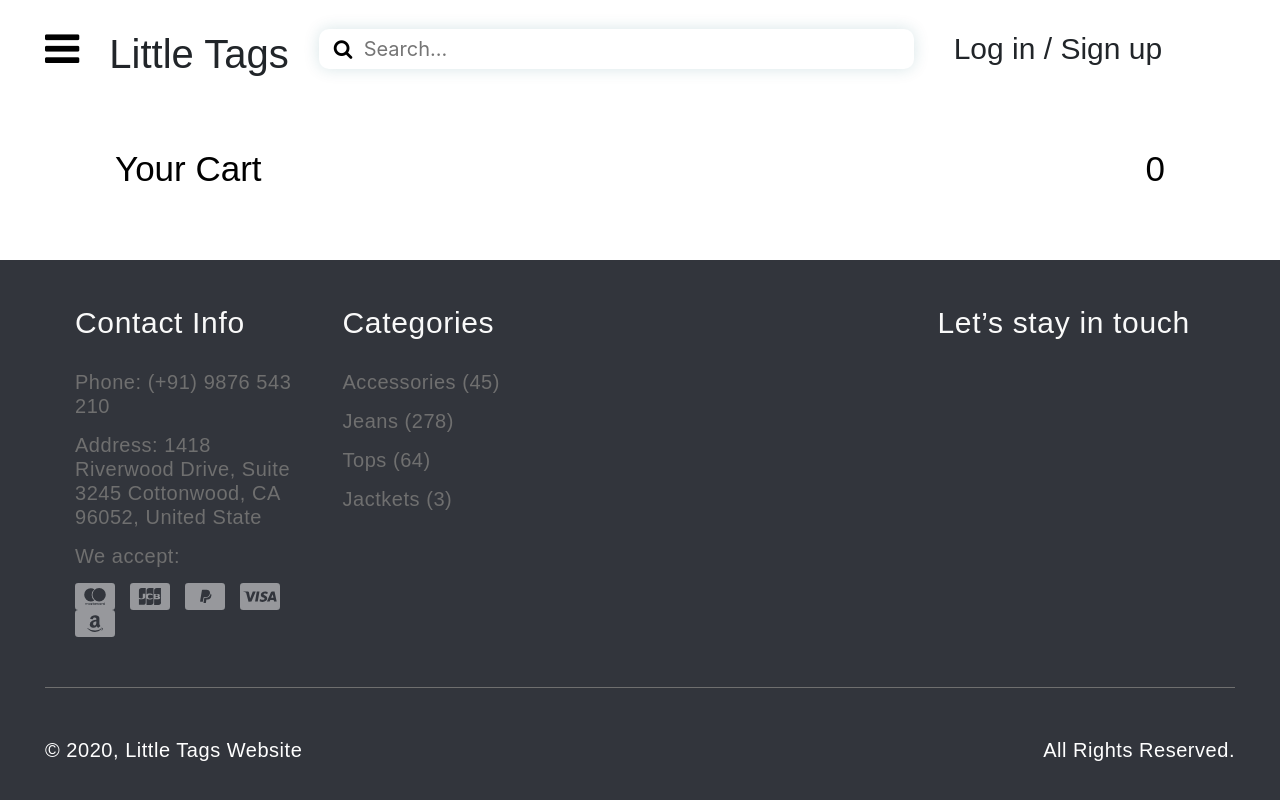
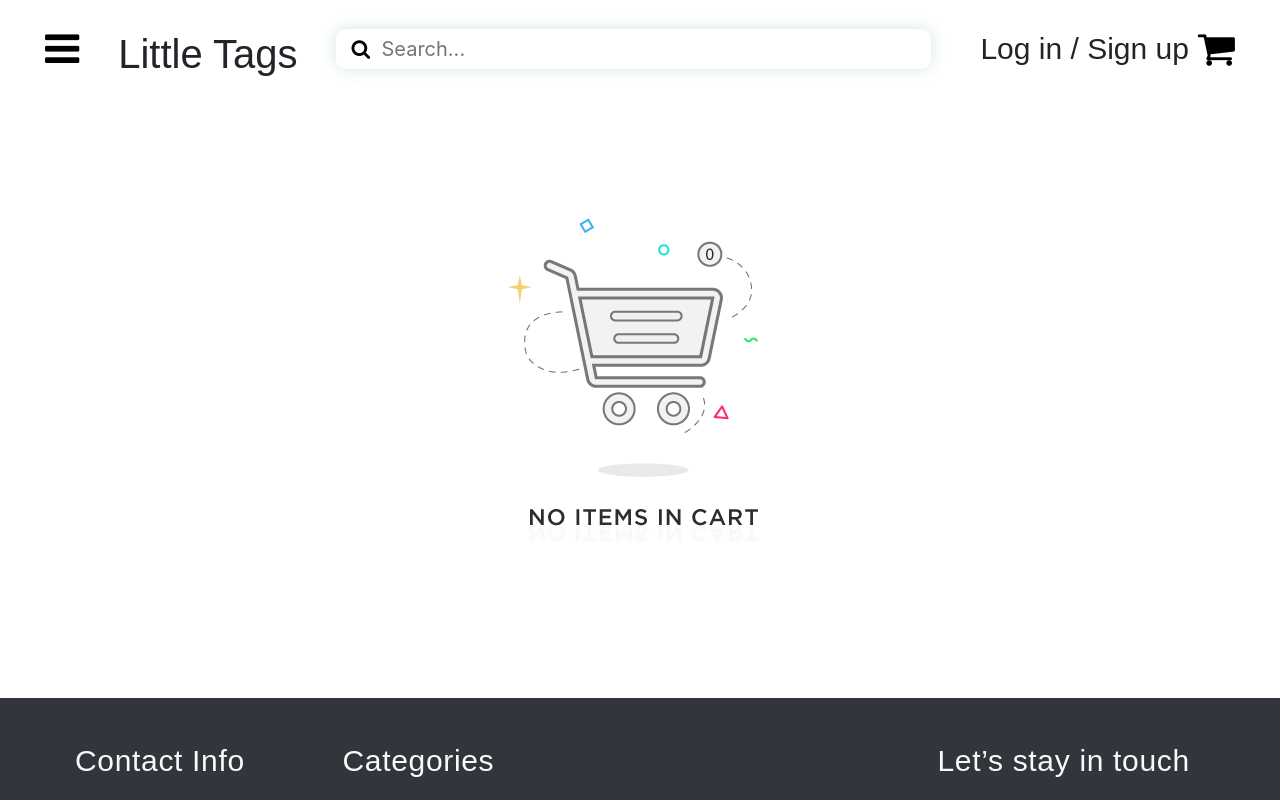
Before and after one commit to pesto-students/little-tags-96mickey, a React (Create React App) app: page /cart in a window 1280 px wide. Shown: the top 800 px of the page. Built offline with nearby package versions, Linux system fonts and the light colour scheme.

Commit message:
Minor:[Container]:CartIconAddedToTheHeader

```diff
--- a/src/components/header/header.jsx
+++ b/src/components/header/header.jsx
@@ -1,6 +1,7 @@
 // vendor
 import React from "react";
 import { connect, useSelector, useDispatch } from "react-redux";
+import { useHistory } from "react-router-dom";
 
 //styles
 import {
@@ -33,6 +34,7 @@ export const Header = ({ isHome }) => {
     setScrollPosition(position);
   };
   const dispatch = useDispatch();
+  const history = useHistory();
 
   React.useEffect(() => {
     window.addEventListener("scroll", handleScroll, { passive: true });
@@ -106,6 +108,11 @@ export const Header = ({ isHome }) => {
             Log in / Sign up
           </HeaderLoginStyled>
         )}
+        <IconComponent
+          name="fa-shopping-cart"
+          size="40px"
+          handleClick={() => history.push("/cart")}
+        />
         <ModalComponent />
       </HeaderStyled>
     </HeaderWrapperStyled>
--- a/src/components/header/header.styled.js
+++ b/src/components/header/header.styled.js
@@ -24,8 +24,9 @@ export const HeaderWrapperStyled = styled.div`
 
 export const HeaderStyled = styled.div`
   background-color: transparent;
-  margin: 25px 45px;
+  padding: 25px 45px;
   display: flex;
+  justify-content: space-between;
   align-items: center;
 `;
 
--- a/src/components/login-modal/login-modal.component.jsx
+++ b/src/components/login-modal/login-modal.component.jsx
@@ -17,7 +17,7 @@ import {
 import IconComponent from "./../icon-component/icon-component";
 
 Modal.setAppElement("#root");
-const ModalContainer = ({ onClose }) => {
+const ModalContainer = () => {
   const isLoginModalOpen = useSelector((state) => state.user.isLoginModalOpen);
   const dispatch = useDispatch();
 
@@ -25,8 +25,17 @@ const ModalContainer = ({ onClose }) => {
     console.log(error);
   };
 
-  const facebookResponse = (response) => {
-    console.log(response);
+  const facebookResponse = ({ name, email, picture, accessToken }) => {
+    dispatch({
+      type: "LOGGED_IN",
+      payload: {
+        username: name,
+        email,
+        imageUrl: picture?.data?.url,
+        tokenId: accessToken,
+      },
+    });
+    closeLoginModal();
   };
 
   const googleResponse = ({
--- a/src/config.json
+++ b/src/config.json
@@ -1,7 +1,7 @@
 {
     "GOOGLE_CLIENT_ID": "103581979723-sbdbu9bq3ajrvc97d276sts3urj6qbqi.apps.googleusercontent.com",
     "client_secret":"YYy6hwjPNIzPLCkEnAvak0b1",
-    "FACEBOOK_APP_ID": "XXXXX",
+    "FACEBOOK_APP_ID": "318069266146931",
     "FIREBASE_CONFIG" : {
       "apiKey": "AIzaSyD4QBRwxZ5Dla2lN9I9Ue_-j0g07pvr4xo",
       "authDomain": "little-tags-e1aa5.firebaseapp.com",
--- a/src/containers/cart/cart.jsx
+++ b/src/containers/cart/cart.jsx
@@ -5,6 +5,7 @@ import {
   CartWrapperStyled,
   CartTitleStyled,
   CartTitleWrapperStyled,
+  CartImageWrapperStyled,
 } from "./cart.styled";
 
 const renderCartItems = (Items) =>
@@ -18,8 +19,15 @@ class CartComponent extends Component {
   state = {};
 
   render() {
-    return (
-      <div>
+    return this.props.cart.addedItems.length === 0 ? (
+      <CartImageWrapperStyled>
+        <img
+          src={require("./../../assets/images/empty-cart.png").default}
+          alt=""
+          srcset=""
+        />
+      </CartImageWrapperStyled>
+    ) : (
       <CartWrapperStyled>
         <CartTitleWrapperStyled>
           <CartTitleStyled>Your Cart</CartTitleStyled>
@@ -28,7 +36,6 @@ class CartComponent extends Component {
 
         {renderCartItems(this.props.cart.addedItems)}
       </CartWrapperStyled>
-      </div>
     );
   }
 }
--- a/src/containers/cart/cart.styled.js
+++ b/src/containers/cart/cart.styled.js
@@ -65,3 +65,7 @@ export const CartTitleWrapperStyled = styled.div`
   justify-content: space-between;
   margin-bottom: 20px;
 `;
+
+export const CartImageWrapperStyled = styled.div`
+  text-align: center;
+`;
```
Also changed, not shown: src/assets/images/empty-cart.png (added). Lines whose indentation alone changed are shown as unchanged.
